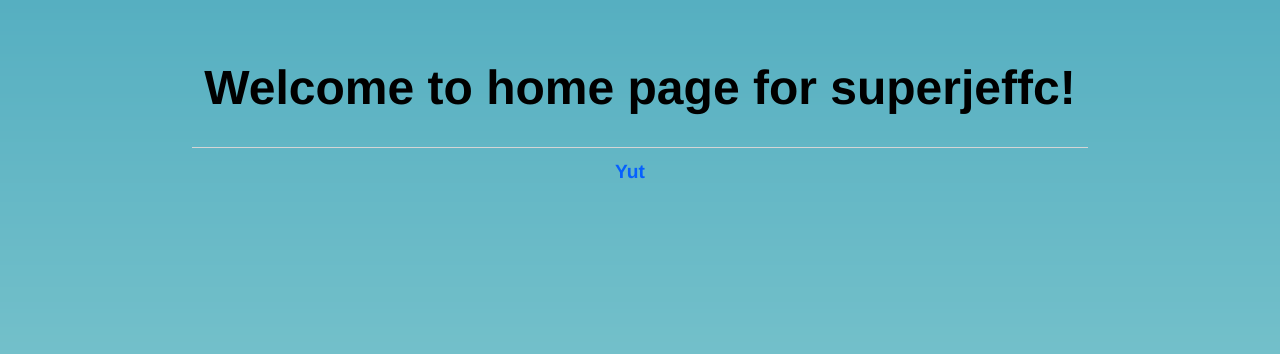
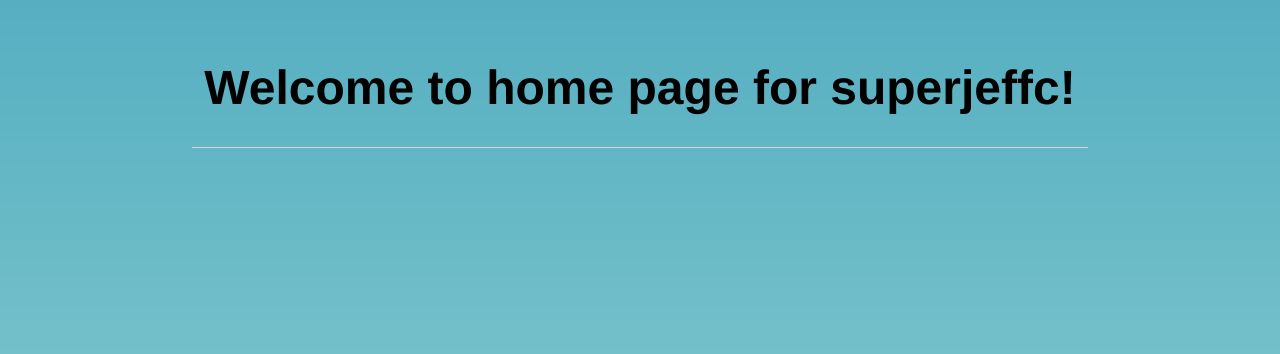
Before and after one commit to superjeffc/Yut-website, a Jekyll site: the page built from index.html, in a window 1280 px wide. Shown: the top 354 px of the page. Built offline with Jekyll 4.4.1, drawn with Linux system fonts in a browser that asks for light colours.

Commit message:
Update default.html

```diff
--- a/_layouts/default.html
+++ b/_layouts/default.html
@@ -12,9 +12,6 @@
     		{{ content }}
 		</div><!-- /.container -->
 		<footer>
-			<ul>
-				<li><a target="_blank" href="https://superjeffc.github.io/yut/">Yut</a></li>
-			</ul>
 		</footer>
 	</body>
 	</center>
```
